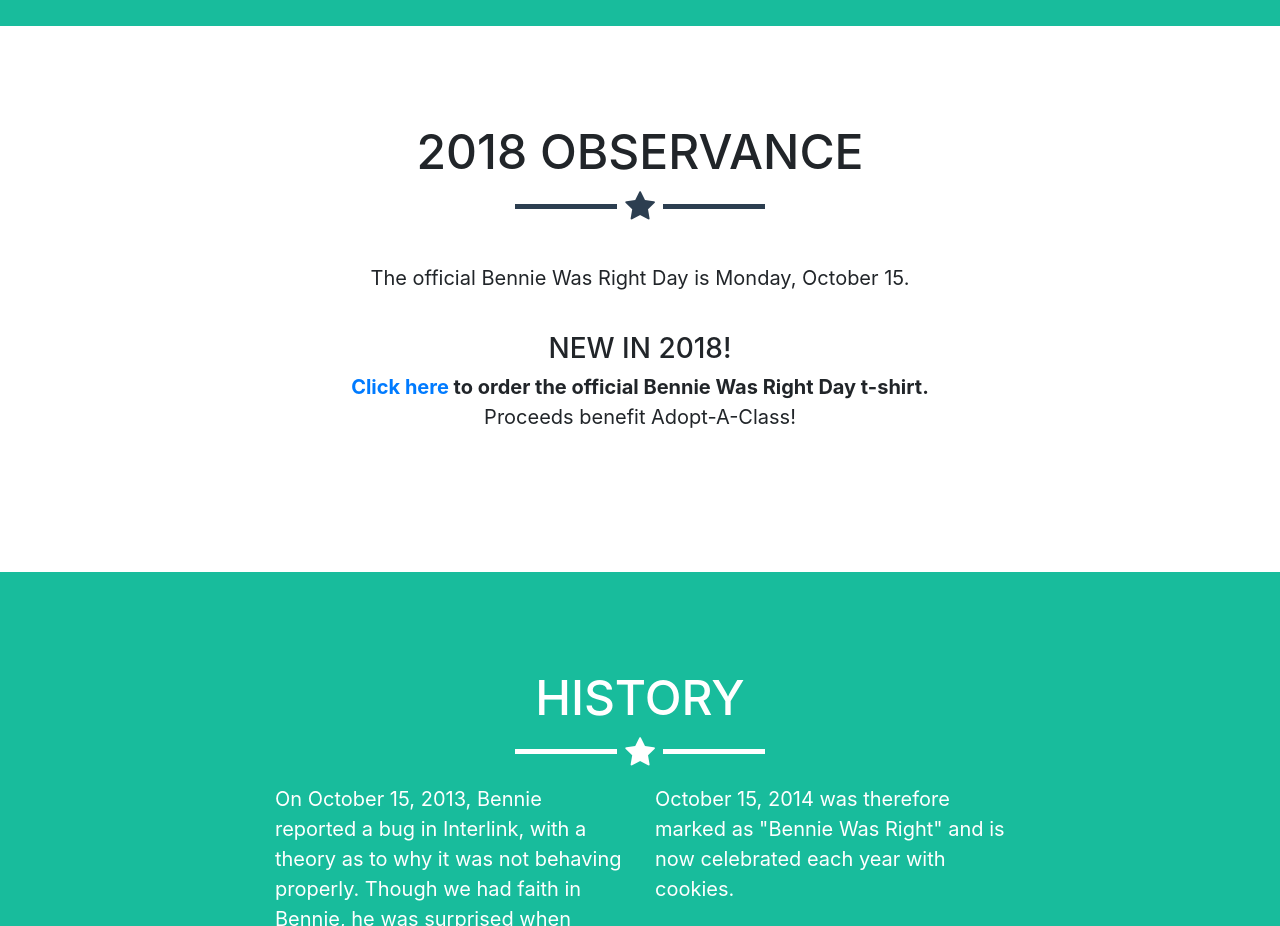
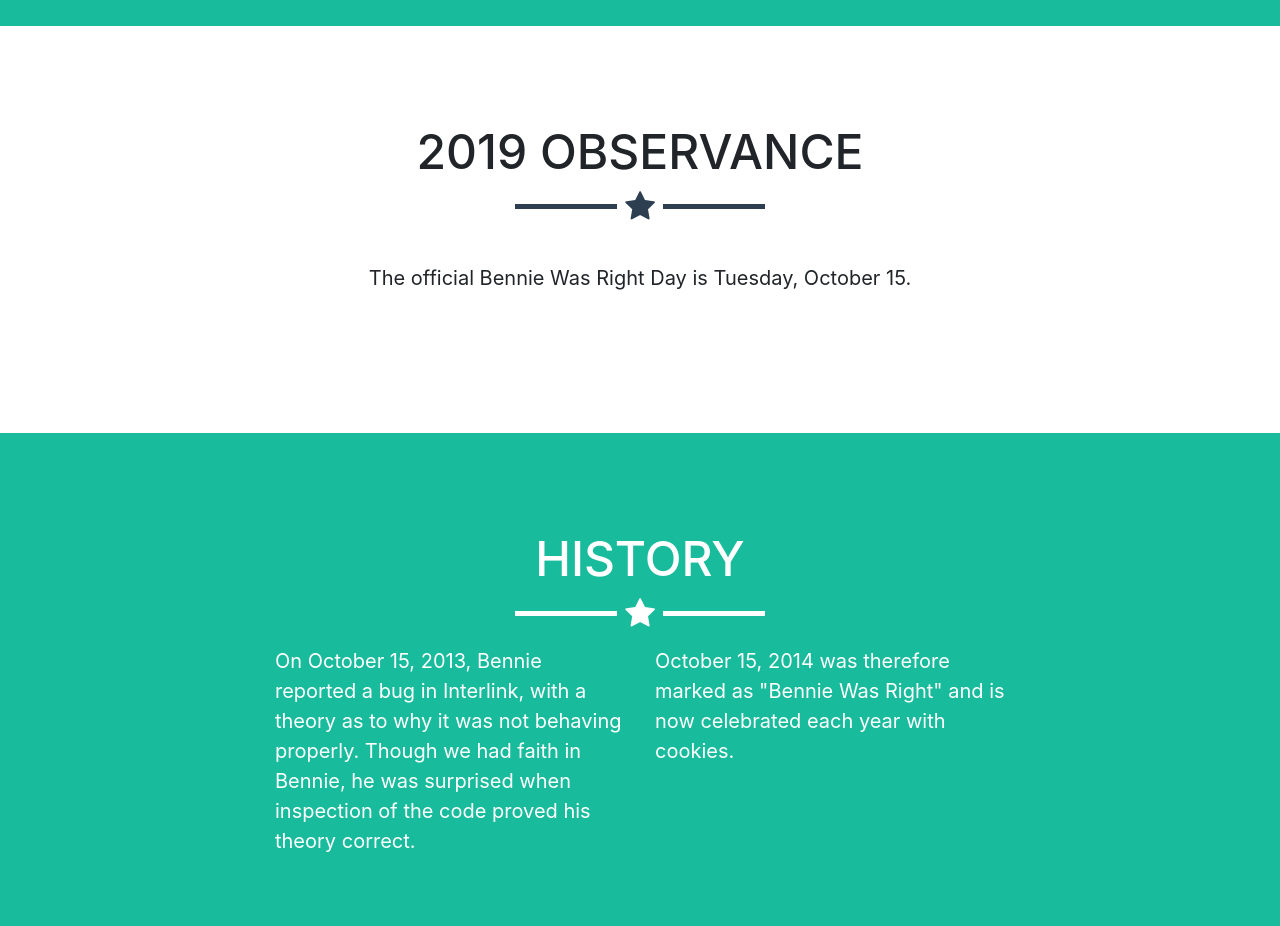
Before and after one commit to TravisTroyer/benniewasright, a website with bundled scripts: page docs/index.html in a window 1280 px wide. Shown: the part 860-1786 px from the top of the page. Built offline with nearby package versions, Linux system fonts and the light colour scheme.

Commit message:
Update index.html

```diff
--- a/docs/index.html
+++ b/docs/index.html
@@ -31,7 +31,7 @@
             <img src="img/logo.png" alt="">
         </a>
 
-        <a style="color: white;" href="https://www.customink.com/fundraising/bennie-was-right?ref=copy-link_social_desktop-campaign-page-share-top-v3&utm_campaign=desktop-campaign-page-share-top-v3&utm_content=bennie-was-right&utm_medium=social&utm_source=copy-link&side=front&type=1&zoom=false">CLICK TO ORDER OFFICIAL T-SHIRT</a>
+        <a style="color: white;" href="https://www.customink.com/g/aea0-00c0-m131">CLICK TO ORDER OFFICIAL T-SHIRT</a>
 
         <a class="navbar-nav" style="color: white;" href="https://twitter.com/search?q=%23BennieWasRight">#BennieWasRight</a>
       </div>
@@ -52,15 +52,10 @@
     <!-- Portfolio Grid Section -->
     <section id="portfolio">
       <div class="container">
-        <h2 class="text-center">2018 Observance</h2>
+        <h2 class="text-center">2019 Observance</h2>
         <hr class="star-primary">
         <div class="row" style="text-align: center; display: inline;">
-          <p>The official Bennie Was Right Day is Monday, October 15.</p>
-
-          <br/>
-        <h3 class="text-center">New in 2018!</h3>
-          <p><strong><a href="https://www.customink.com/fundraising/bennie-was-right?ref=copy-link_social_desktop-campaign-page-share-top-v3&utm_campaign=desktop-campaign-page-share-top-v3&utm_content=bennie-was-right&utm_medium=social&utm_source=copy-link&side=front&type=1&zoom=false">Click here</a> to order the official Bennie Was Right Day t-shirt.</strong>
-          <br/>Proceeds benefit Adopt-A-Class!</p>
+          <p>The official Bennie Was Right Day is Tuesday, October 15.</p>
         </div>
       </div>
     </section>
```
